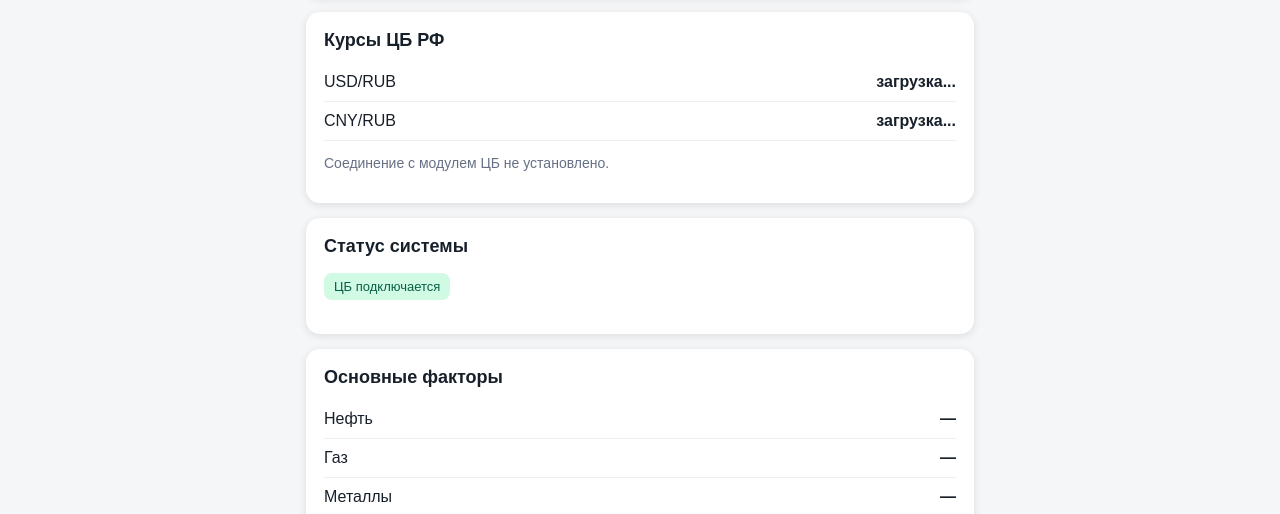
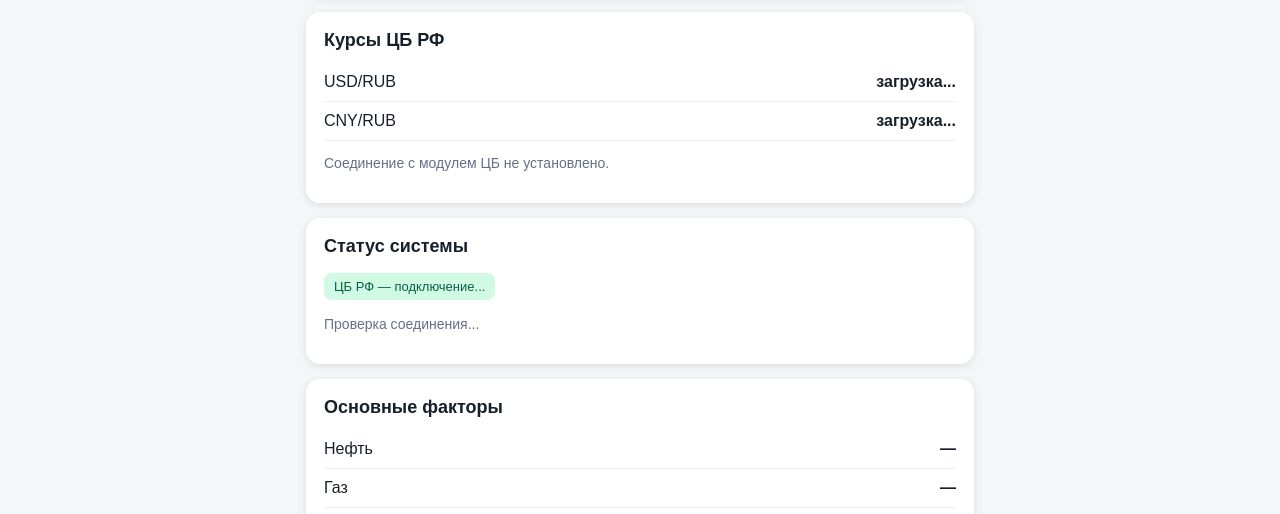
Before and after one commit to stanvadlaz-sudo/FXFlowAgent, a plain HTML site: page app/src/main/assets/index.html in a window 1280 px wide. Shown: the part 284-798 px from the top of the page. Drawn offline with Linux system fonts and the light colour scheme.

Commit message:
Update index.html

```diff
--- a/app/src/main/assets/index.html
+++ b/app/src/main/assets/index.html
@@ -150,16 +150,22 @@
 
         </div>
 
-        <div class="card">
 
-            <div class="title">Статус системы</div>
+<div class="card">
 
-            <p>
-                <span class="status">ЦБ подключается</span>
-            </p>
+    <div class="title">Статус системы</div>
 
-        </div>
+    <p>
+        <span class="status" id="cbrStatusBadge">
+            ЦБ РФ — подключение...
+        </span>
+    </p>
 
+    <p class="muted" id="cbrUpdateTime">
+        Проверка соединения...
+    </p>
+
+</div>
         <div class="card">
 
             <div class="title">Основные факторы</div>
```
